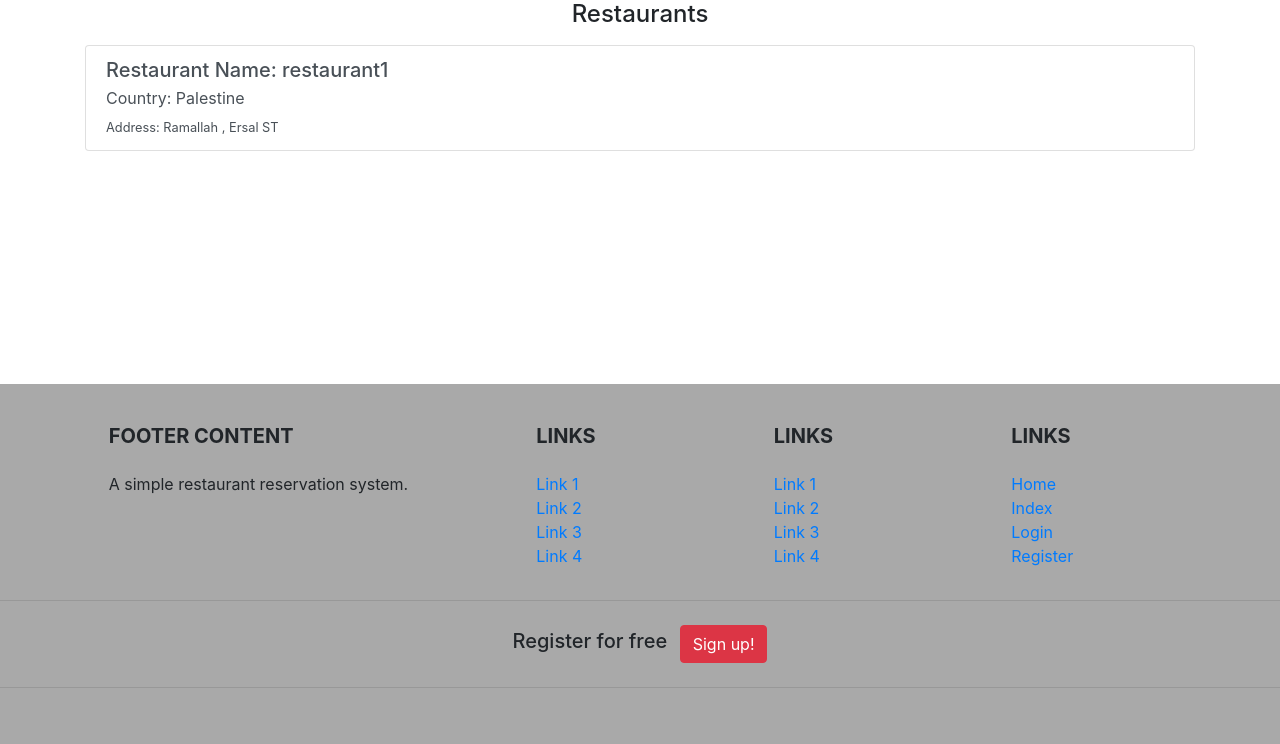
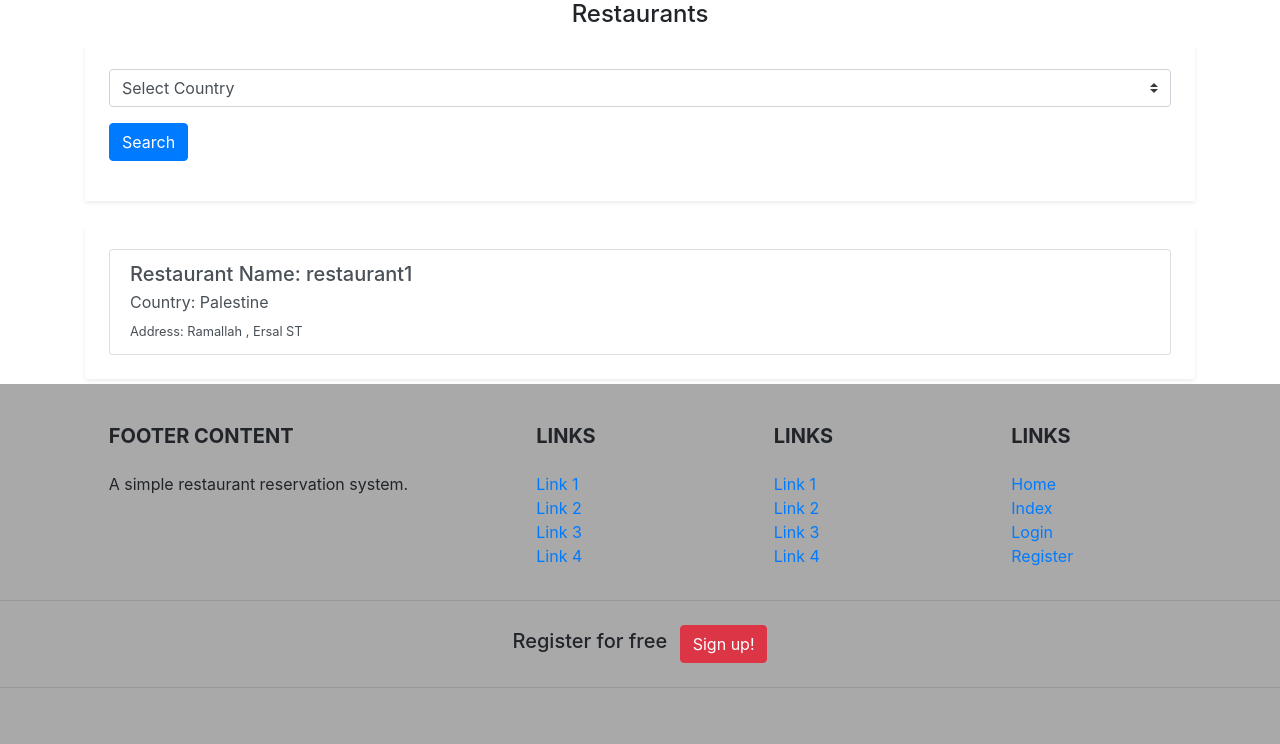
Before and after one commit to saad-alsaad/djangoTask, a Django app: page /home/ in a window 1280 px wide. Shown: the part 56-800 px from the top of the page. Run offline with Django 3.2, Linux system fonts and the light colour scheme; a user stored in the database is signed in; data comes from the database, SQL or seed files in the repository; some libraries are stand-ins or nearby versions.

Commit message:
added country search for home page

```diff
--- a/reservationApp/templates/home.html
+++ b/reservationApp/templates/home.html
@@ -10,10 +10,36 @@
     {% include "header.html" %}
 {#    {{ data }}#}
     <div class="container">
-        <div class="form-group text-center">
+
+        <div class="form-group text-center h-25">
             <h4> Restaurants </h4>
         </div>
-        <div class="list-group">
+        {% if messages %}
+        <ul class="messages">
+            {% for message in messages %}
+            <li  {% if message.tags %} class=" {{ message.tags }} " {% endif %}> {{ message }} </li>
+            {% endfor %}
+        </ul>
+        {% endif %}
+        <form action="/home/" method="get" class="shadow-sm p-4 mb-4 bg-white">
+            <div class="form-group">
+                <select class="browser-default custom-select" name="country_id">
+                    <option value="">Select Country</option>
+                {% for country in countries %}
+                    {% if selected_country.0.pk == country.pk %}
+                        <option value="{{ country.pk }}" selected>{{ country.country_name }}</option>
+                    {% else %}
+                        <option value="{{ country.pk }}">{{ country.country_name }}</option>
+                    {% endif %}
+                {% endfor %}
+                </select>
+            </div>
+            <div class="form-group">
+                <button type="submit" class="btn btn-primary">Search</button>
+            </div>
+        </form>
+
+        <div class="list-group shadow-sm p-4 mb-4 bg-white">
           {% for dt in data %}
               <a href="/restaurantTables/{{ dt.id }}/" class="list-group-item list-group-item-action flex-column align-items-start">
                 <div class="d-flex w-100 justify-content-between">
--- a/reservationApp/views.py
+++ b/reservationApp/views.py
@@ -18,11 +18,13 @@ from secrets import compare_digest
 
 
 class UserLogin(View):
+    login_template = 'login.html'
+
     def get(self, request):
         if request.user.is_authenticated:
             return HttpResponseRedirect('/home/')
         form = LoginForm()
-        return render(request, 'login.html', {'form': form})
+        return render(request, self.login_template, {'form': form})
 
     def post(self, request):
         form = LoginForm(request.POST)
@@ -33,17 +35,19 @@ class UserLogin(View):
                 return HttpResponseRedirect('/home/')
             else:
                 messages.info(request, 'Wrong username or password')
-                return render(request, 'login.html', {'form': form})
+                return render(request, self.login_template, {'form': form})
         else:
-            return render(request, 'login.html', {'form': form})
+            return render(request, self.login_template, {'form': form})
 
 
 class UserRegistration(View):
+    registration_template = 'registration.html'
+
     def get(self, request):
         if request.user.is_authenticated:
             return HttpResponseRedirect('/home/')
         form = RegisterForm()
-        return render(request, 'registration.html', {'form': form})
+        return render(request, self.registration_template, {'form': form})
 
     def post(self, request):
         form = RegisterForm(request.POST)
@@ -66,35 +70,52 @@ class UserRegistration(View):
             return HttpResponseRedirect('/home/')
         else:
             messages.error(request, 'Invalid Input')
-            return render(request, 'registration.html', {'form': form})
+            return render(request, self.registration_template, {'form': form})
 
 
 class Home(View):
+    home_template = 'home.html'
+
     def get(self, request):
         if not request.user.is_authenticated:
             return HttpResponseRedirect('/login/')
         else:
-            restaurant_info = Restaurant.objects.all()
-            serializer = RestaurantSerializer(restaurant_info, many=True)
-            for dt in serializer.data:
-                country = Country.objects.filter(pk=dt['countryId'])
-                print(dt['name'])
-                print(country[0].country_name)
-                dt['country_name'] = country[0].country_name
+            data, selected_country = [], []
+            restaurant_info = None
+            countries = Country.objects.all()
+            country_id = request.GET.get('country_id')
 
-            return render(request, 'home.html', {'data': serializer.data})
+            if country_id is not None:
+                selected_country = countries.filter(pk=country_id)
+                if selected_country.count() > 0:
+                    restaurant_info = Restaurant.objects.filter(countryId_id=country_id)
+            else:
+                restaurant_info = Restaurant.objects.all()
+
+            if restaurant_info is not None:
+                serializer = RestaurantSerializer(restaurant_info, many=True)
+                for dt in serializer.data:
+                    country = countries.filter(pk=dt['countryId'])
+                    dt['country_name'] = country[0].country_name   # I see such information is not needed
+                data = serializer.data
+            else:
+                messages.error(request, 'Invalid Input')
+
+            return render(request, self.home_template, {'data': data, 'countries': countries, 'selected_country': selected_country})
 
     def post(self):
         pass
 
 
 class TableDetails(APIView):
+    table_details_template = 'tableDetails.html'
+
     def get(self, request, id):
         if request.user.is_authenticated:
             table_obj = Table.objects.get(pk=id)
             restaurant_info = Restaurant.objects.get(pk=table_obj.restaurantId.pk)
             form = ReservationForm()
-            return render(request, 'tableDetails.html',
+            return render(request, self.table_details_template,
                           {'form': form, 'data': table_obj, 'restaurantData': restaurant_info})
         else:
             return HttpResponseRedirect('/login/')
@@ -119,13 +140,15 @@ class TableDetails(APIView):
             else:
                 messages.info(request, 'Invalid Input')
 
-            return render(request, 'tableDetails.html', {'form': form, 'data': table_obj,
+            return render(request, self.table_details_template, {'form': form, 'data': table_obj,
                                                          'restaurantData': restaurant_info})
         else:
             return render(request, '/login/')
 
 
 class TablesList(APIView):
+    restaurant_table_template = 'restaurantTables.html'
+
     def get(self, request, fid):
         data = []
         if request.user.is_authenticated:
@@ -139,7 +162,7 @@ class TablesList(APIView):
                 if reservations.count() == 0:
                     data.append(dt)
 
-            return render(request, 'restaurantTables.html', {'data': data, 'restaurantData': restaurant_info})
+            return render(request, self.restaurant_table_template, {'data': data, 'restaurantData': restaurant_info})
 
     def post(self, request):
         pass
```
